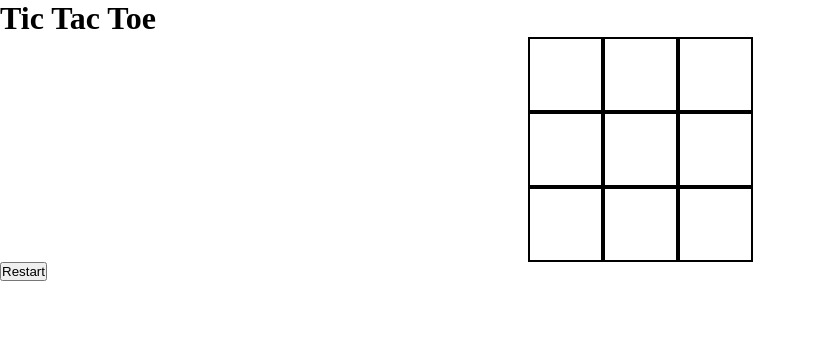
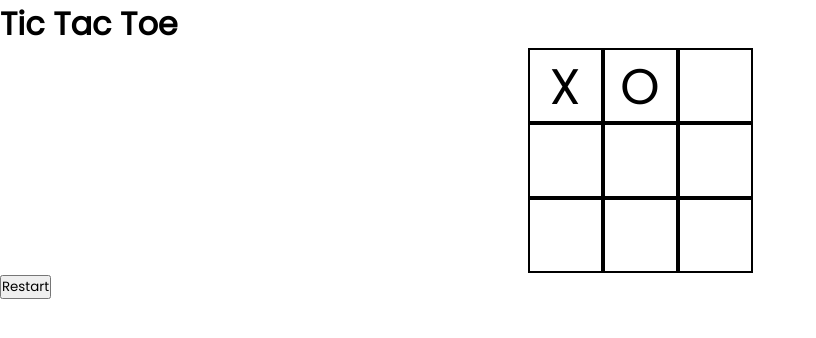
Before and after one commit to EzatRahid/tic-tac-toe, a plain HTML site: page index.html in a window 1280 px wide. Shown: the whole page, without its empty margins (0-816 px from the left). Drawn offline with Linux system fonts and the light colour scheme.

Commit message:
did the template

```diff
--- a/index.html
+++ b/index.html
@@ -6,13 +6,16 @@
     <title>Document</title>
     <link rel="stylesheet" href="./style.css">
     <script src="index.js" defer></script>
+    <link rel="preconnect" href="https://fonts.googleapis.com">
+    <link rel="preconnect" href="https://fonts.gstatic.com" crossorigin>
+    <link href="https://fonts.googleapis.com/css2?family=Poppins&display=swap" rel="stylesheet">
 </head>
 <body>
-    <div id="game-cont">
+    <div id="game-container">
         <h1>Tic Tac Toe</h1>
         <div class="cell-container">
-            <div class="cell" cellIndex = 0></div>
-            <div class="cell" cellIndex = 1></div>
+            <div class="cell" cellIndex = 0>X</div>
+            <div class="cell" cellIndex = 1>O</div>
             <div class="cell" cellIndex = 2></div>
             <div class="cell" cellIndex = 3></div>
             <div class="cell" cellIndex = 4></div>
--- a/style.css
+++ b/style.css
@@ -3,6 +3,10 @@
  margin: 0;
  box-sizing: border-box;
  list-style-type: none;
+ font-family: 'Poppins', sans-serif;
+}
+
+#game-container{
 
 }
 
@@ -10,6 +14,9 @@
     width: 75px;
     height: 75px;
     border: 2px solid;
+    font-size: 50px;
+    cursor: pointer;
+    text-align: center;
 }
 
 .cell-container{
```
